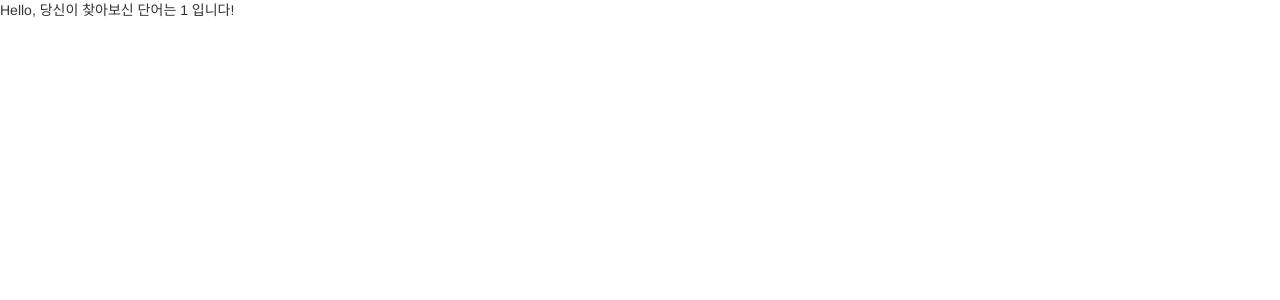
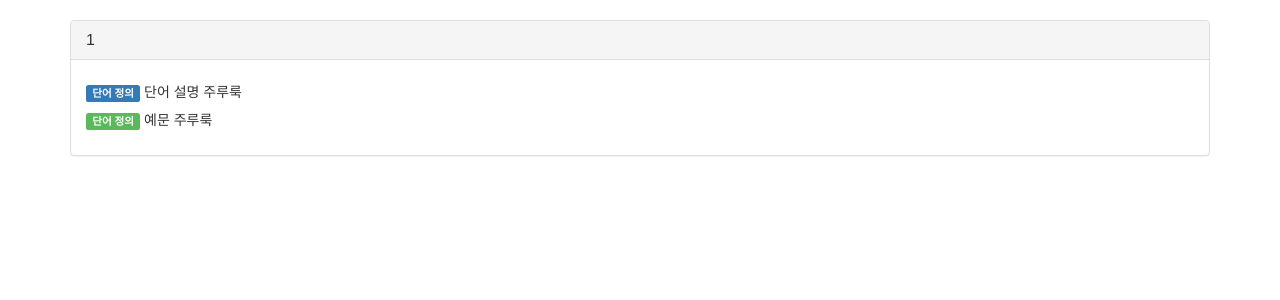
Before and after one commit to paulsoh/react-tutorial, a React (Create React App) app: page /word/1 in a window 1280 px wide. Shown: the top 300 px of the page. Built offline with nearby package versions, Linux system fonts and the light colour scheme.

Commit message:
Add style for WordDescriptionPage

```diff
--- a/src/WordDescriptionPage.js
+++ b/src/WordDescriptionPage.js
@@ -2,9 +2,34 @@ import React from 'react';
 
 class WordDescriptionPage extends React.Component {
   render = () => {
+    const word = this.props.match.params.word;
+
     return (
-      <div>
-        Hello, 당신이 찾아보신 단어는 {`${this.props.match.params.word}`} 입니다!
+      <div className="container">
+        <br />
+        <div className="row">
+          <div className="col-lg-12">
+            <div className="panel panel-default">
+              <div className="panel-heading">
+                <h3 className="panel-title">{word}</h3>
+              </div>
+              <div className="panel-body">
+                <h5>
+                  <span className="label label-primary">
+                    단어 정의
+                  </span>
+                  &nbsp;단어 설명 주루룩
+                </h5>
+                <p>
+                  <span className="label label-success">
+                    단어 정의
+                  </span>
+                  &nbsp;예문 주루룩
+                </p>
+              </div>
+            </div>
+          </div>
+        </div>
       </div>
     )
   }
```
